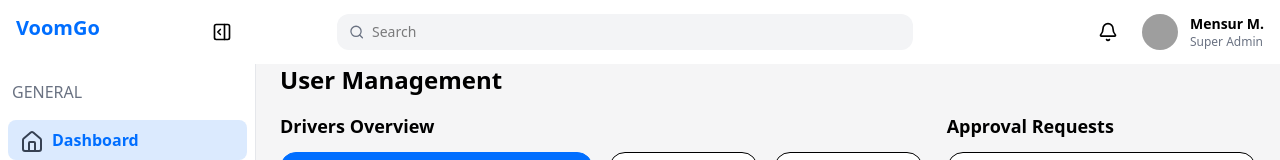
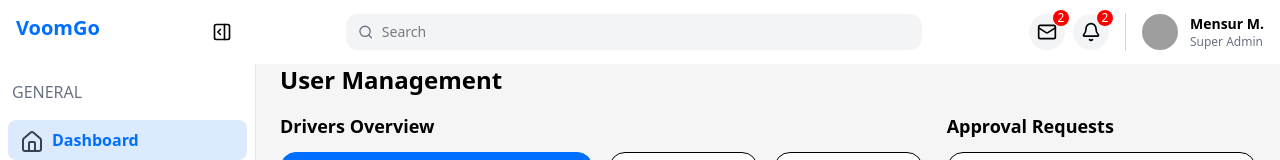
Before and after one commit to amanuelt312/Arison-FrontendTask, a React (Vite) app: page /dashboard in a window 1280 px wide. Shown: the top 160 px of the page. Built offline with nearby package versions, Linux system fonts and the light colour scheme; grey boxes are pictures that could not be loaded.

Commit message:
updaing notifiacation and male ui in navbar

```diff
--- a/src/components/layout/Navbar.tsx
+++ b/src/components/layout/Navbar.tsx
@@ -1,5 +1,12 @@
 import type { FC } from "react";
-import { Bell, Menu, PanelRightOpen, Search } from "lucide-react";
+import {
+  Bell,
+  Mail,
+  Menu,
+  MessageCircle,
+  PanelRightOpen,
+  Search,
+} from "lucide-react";
 
 type NavbarProps = {
   onToggleSidebar: () => void;
@@ -28,11 +35,25 @@ export const Navbar: FC<NavbarProps> = ({ onToggleSidebar, collapsed }) => {
             placeholder="Search"
           />
         </div>
-
-        <button className="ml-auto p-2 rounded-lg hover:bg-gray-100">
-          <Bell className="w-5 h-5" />
-        </button>
-
+        <div className="flex items-center gap-2">
+          <div className="relative bg-gray-100 rounded-full ">
+            <button className="ml-auto p-2 rounded-lg hover:bg-gray-100">
+              <Mail className="w-5 h-5" />
+            </button>
+            <span className="absolute -top-1 -right-1 bg-danger text-white text-xs  rounded-full w-4 h-4 flex items-center justify-center">
+              2
+            </span>
+          </div>
+          <div className="relative bg-gray-100 rounded-full ">
+            <button className="ml-auto p-2 rounded-lg hover:bg-gray-100">
+              <Bell className="w-5 h-5" />
+            </button>
+            <span className="absolute -top-1 -right-1 bg-danger text-white text-xs  rounded-full w-4 h-4 flex items-center justify-center">
+              2
+            </span>
+          </div>
+        </div>
+        <div className="h-[60%] w-px bg-gray-300"></div>
         <div className="flex items-center gap-3">
           <img
             src="https://i.pravatar.cc/40?img=12"
```
